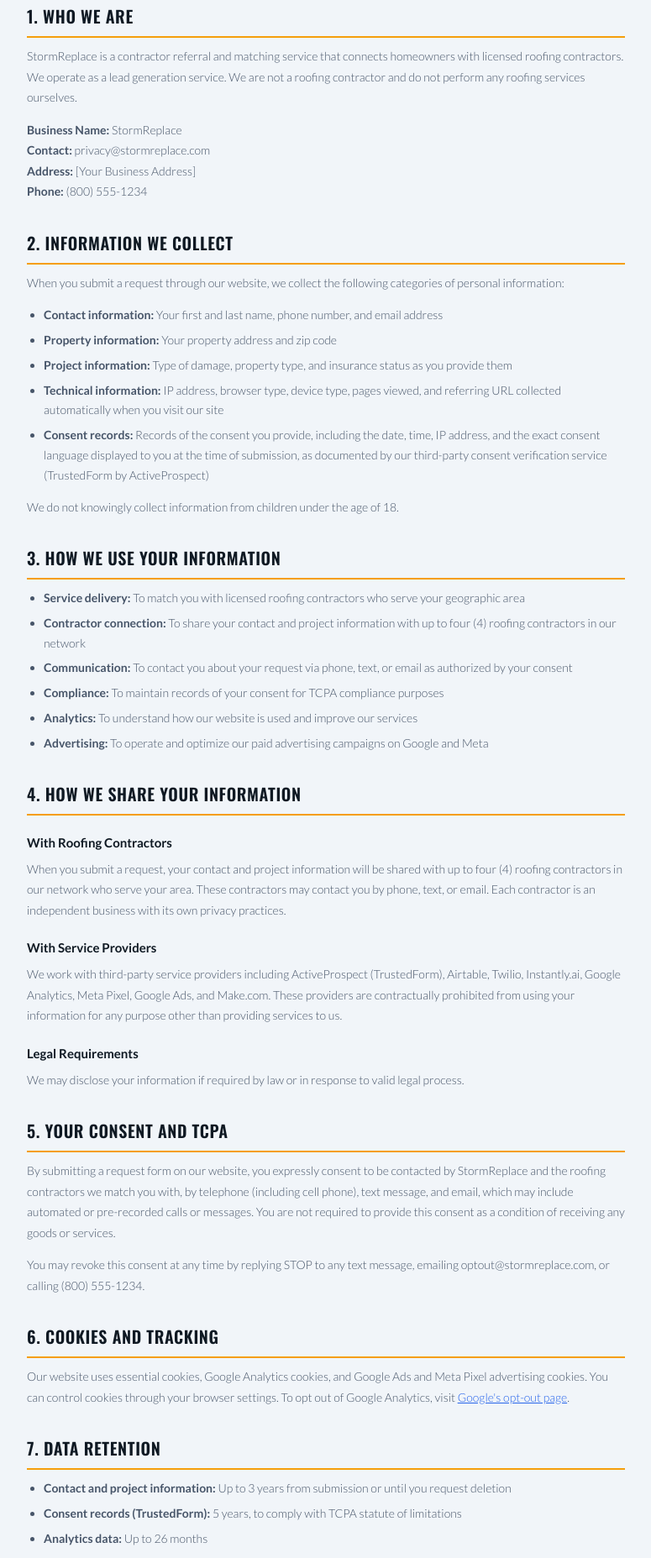
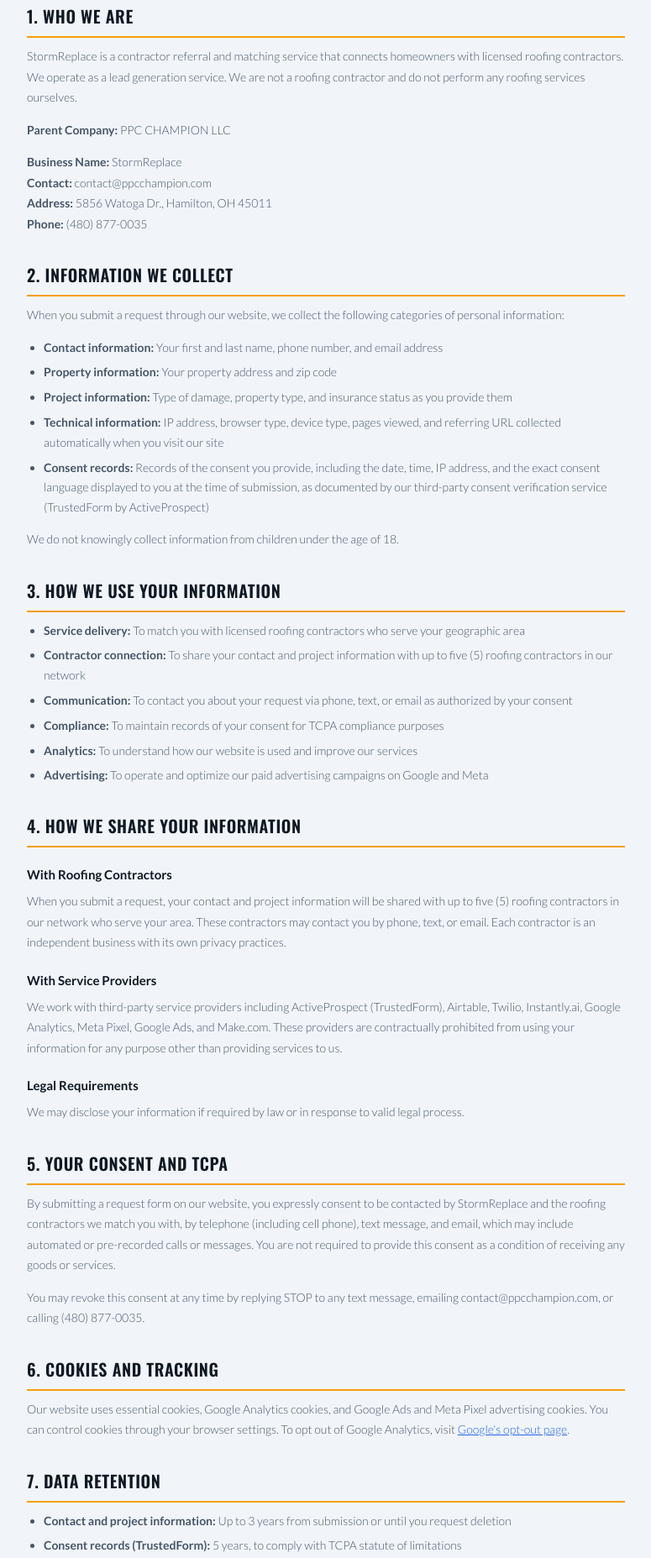
Before and after one commit to dathenfairley/stormreplace-site, a plain HTML site: page privacy.html in a window 1280 px wide. Shown: the part 414-2269 px from the top of the page at 84% size, without its empty margins (252-1027 px from the left). Drawn offline with nearby package versions, Linux system fonts and the light colour scheme.

Commit message:
Update privacy.html

```diff
--- a/privacy.html
+++ b/privacy.html
@@ -35,10 +35,11 @@
 
   <h2>1. Who We Are</h2>
   <p>StormReplace is a contractor referral and matching service that connects homeowners with licensed roofing contractors. We operate as a lead generation service. We are not a roofing contractor and do not perform any roofing services ourselves.</p>
+  <p><strong>Parent Company:</strong> PPC CHAMPION LLC<br>
   <p><strong>Business Name:</strong> StormReplace<br>
-  <strong>Contact:</strong> privacy@stormreplace.com<br>
-  <strong>Address:</strong> [Your Business Address]<br>
-  <strong>Phone:</strong> (800) 555-1234</p>
+  <strong>Contact:</strong> contact@ppcchampion.com<br>
+  <strong>Address:</strong> 5856 Watoga Dr., Hamilton, OH 45011<br>
+  <strong>Phone:</strong> (480) 877-0035</p>
 
   <h2>2. Information We Collect</h2>
   <p>When you submit a request through our website, we collect the following categories of personal information:</p>
@@ -54,7 +55,7 @@
   <h2>3. How We Use Your Information</h2>
   <ul>
     <li><strong>Service delivery:</strong> To match you with licensed roofing contractors who serve your geographic area</li>
-    <li><strong>Contractor connection:</strong> To share your contact and project information with up to four (4) roofing contractors in our network</li>
+    <li><strong>Contractor connection:</strong> To share your contact and project information with up to five (5) roofing contractors in our network</li>
     <li><strong>Communication:</strong> To contact you about your request via phone, text, or email as authorized by your consent</li>
     <li><strong>Compliance:</strong> To maintain records of your consent for TCPA compliance purposes</li>
     <li><strong>Analytics:</strong> To understand how our website is used and improve our services</li>
@@ -63,7 +64,7 @@
 
   <h2>4. How We Share Your Information</h2>
   <h3>With Roofing Contractors</h3>
-  <p>When you submit a request, your contact and project information will be shared with up to four (4) roofing contractors in our network who serve your area. These contractors may contact you by phone, text, or email. Each contractor is an independent business with its own privacy practices.</p>
+  <p>When you submit a request, your contact and project information will be shared with up to five (5) roofing contractors in our network who serve your area. These contractors may contact you by phone, text, or email. Each contractor is an independent business with its own privacy practices.</p>
 
   <h3>With Service Providers</h3>
   <p>We work with third-party service providers including ActiveProspect (TrustedForm), Airtable, Twilio, Instantly.ai, Google Analytics, Meta Pixel, Google Ads, and Make.com. These providers are contractually prohibited from using your information for any purpose other than providing services to us.</p>
@@ -73,7 +74,7 @@
 
   <h2>5. Your Consent and TCPA</h2>
   <p>By submitting a request form on our website, you expressly consent to be contacted by StormReplace and the roofing contractors we match you with, by telephone (including cell phone), text message, and email, which may include automated or pre-recorded calls or messages. You are not required to provide this consent as a condition of receiving any goods or services.</p>
-  <p>You may revoke this consent at any time by replying STOP to any text message, emailing optout@stormreplace.com, or calling (800) 555-1234.</p>
+  <p>You may revoke this consent at any time by replying STOP to any text message, emailing contact@ppcchampion.com, or calling (480) 877-0035.</p>
 
   <h2>6. Cookies and Tracking</h2>
   <p>Our website uses essential cookies, Google Analytics cookies, and Google Ads and Meta Pixel advertising cookies. You can control cookies through your browser settings. To opt out of Google Analytics, visit <a href="https://tools.google.com/dlpage/gaoptout" target="_blank" rel="noopener">Google's opt-out page</a>.</p>
@@ -86,7 +87,7 @@
   </ul>
 
   <h2>8. Your Rights</h2>
-  <p>You have the right to request access to, correction of, or deletion of your personal information. California residents have additional rights under CCPA/CPRA — see our <a href="do-not-sell.html">Do Not Sell My Info</a> page. To exercise any right, contact us at privacy@stormreplace.com or (800) 555-1234.</p>
+  <p>You have the right to request access to, correction of, or deletion of your personal information. California residents have additional rights under CCPA/CPRA — see our <a href="do-not-sell.html">Do Not Sell My Info</a> page. To exercise any right, contact us at contact@ppcchampion.com or (480) 877-0035.</p>
 
   <h2>9. Data Security</h2>
   <p>We implement reasonable administrative, technical, and physical security measures to protect your personal information. However, no method of transmission over the internet is 100% secure.</p>
@@ -96,9 +97,11 @@
 
   <h2>11. Contact Us</h2>
   <ul>
-    <li><strong>Email:</strong> privacy@stormreplace.com</li>
-    <li><strong>Phone:</strong> (800) 555-1234</li>
-    <li><strong>Mail:</strong> StormReplace, [Your Business Address]</li>
+    <p>PPC CHAMPION LLC</p>
+    <p>Attn: StormReplace</p>
+    <li><strong>Email:</strong> contact@ppcchampion.com</li>
+    <li><strong>Phone:</strong> (480) 877-0035</li>
+    <li><strong>Address:</strong> 5856 Watoga Dr., Hamilton, OH 45011</li>
   </ul>
 </main>
 
```
